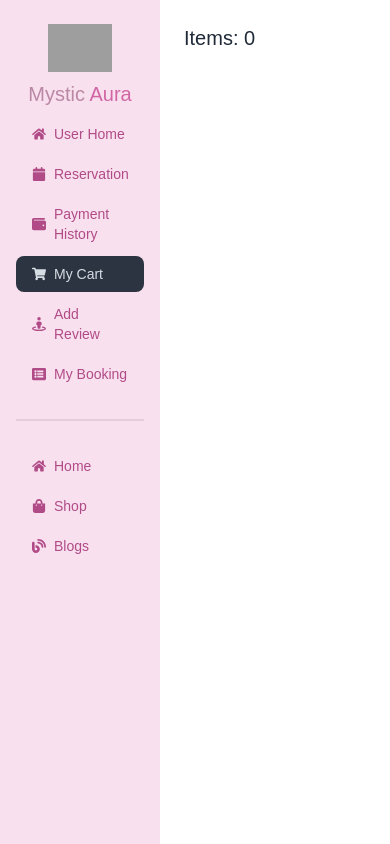
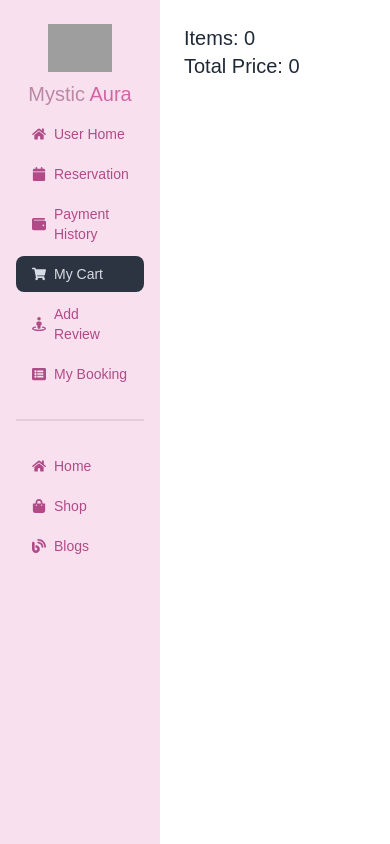
Before and after one commit to JannatulAfrozFaria/mystic-aura-client, a React (Vite) app: page /dashboard/cart in a window 390 px wide. Built offline with nearby package versions, Linux system fonts and the light colour scheme; no server answers; grey boxes are pictures that could not be loaded; a web font is replaced by a local one.

Commit message:
total price shown in cart

```diff
--- a/src/Dashboard_Pages/Cart.jsx
+++ b/src/Dashboard_Pages/Cart.jsx
@@ -4,6 +4,7 @@ import useCart from "../customHooks/useCart";
 
 const Cart = () => {
     const {cart} = useCart();
+    const totalPrice = cart.reduce((total,item)=> total + item.price,0)
     return (
         <div>
             <Helmet>
@@ -11,6 +12,7 @@ const Cart = () => {
             </Helmet>
             <div>
                 <h2 className="text-xl md:text-5xl">Items: {cart.length} </h2>
+                <h2 className="text-xl md:text-5xl">Total Price: {totalPrice} </h2>
             </div>
         </div>
     );
```
